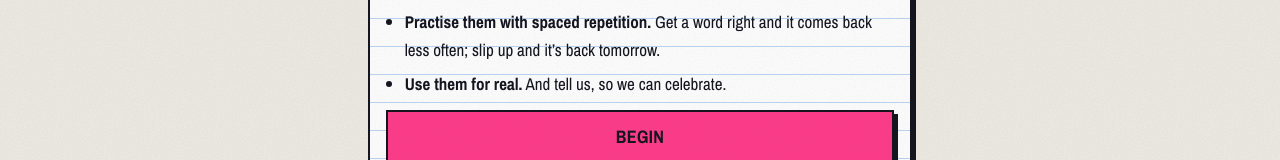
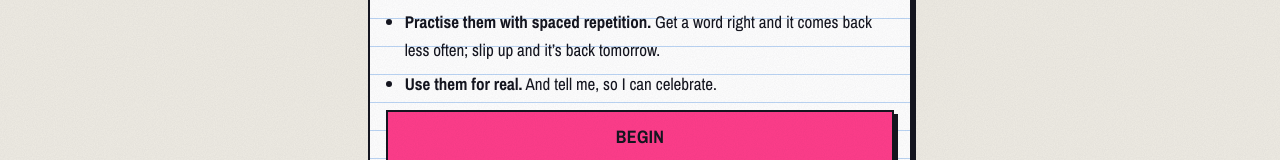
Before and after one commit to ellalwoods/good-word-charlie, a React (Vite) app: page / in a window 1280 px wide. Shown: the part 348-508 px from the top of the page. Built offline with nearby package versions, Linux system fonts and the light colour scheme; no server answers.

Commit message:
Welcome card: 'And tell me, so I can celebrate.'
Co-Authored-By: Claude Opus 5.5 <noreply@anthropic.com>
Claude-Session: https://claude.ai/code/session_01J4c4QAMWWJEe1M5eGmFB5F

```diff
--- a/src/views/Today.tsx
+++ b/src/views/Today.tsx
@@ -94,7 +94,7 @@ function Welcome({ onDone }: { onDone: () => void }) {
         <ul className="welcome-list">
           <li><b>Three new words a day.</b></li>
           <li><b>Practise them with spaced repetition.</b> Get a word right and it comes back less often; slip up and it’s back tomorrow.</li>
-          <li><b>Use them for real.</b> And tell us, so we can celebrate.</li>
+          <li><b>Use them for real.</b> And tell me, so I can celebrate.</li>
         </ul>
         <div className="card-actions">
           <button type="button" className="btn" onClick={onDone}>Begin</button>
```
